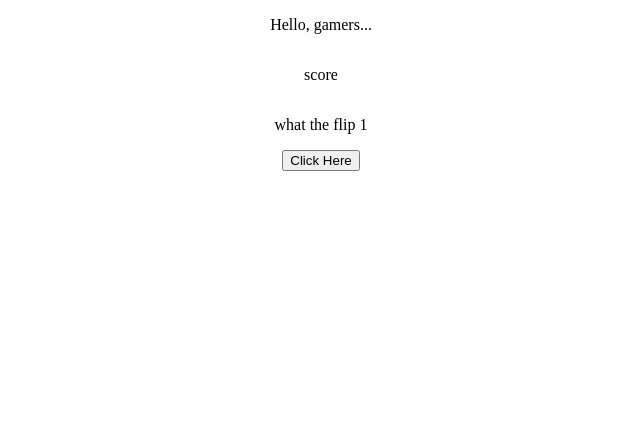
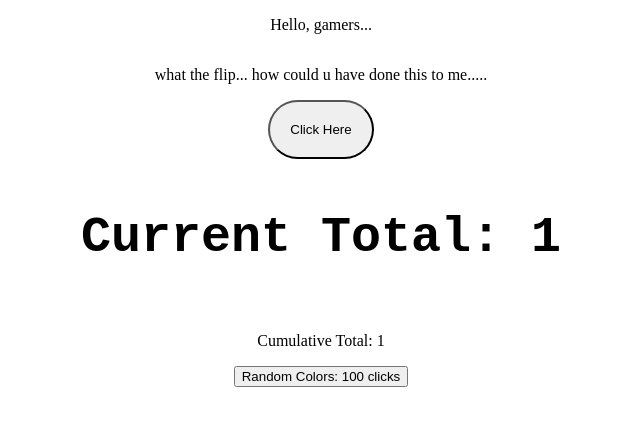
Before and after one commit to tallchain/clicker, a plain HTML site: page index.html in a window 1280 px wide. Both pictures are taken after a click on the button "Click Here". Shown: the whole page, without its empty margins (319-959 px from the left). Drawn offline with Linux system fonts and the light colour scheme.

Commit message:
Feat: Track cumulative total with shop item
-Shop items add new features
-Clicks are currencies that can redeem shop items
-Redeeming a shop item will deduct from the current amount of clicks
but will still keep count of total cumulative amount of clicks

```diff
--- a/css.css
+++ b/css.css
@@ -13,3 +13,16 @@ div {
 p {
     text-align: center;
 }
+
+.pointCurrentTotal {
+    font-size: 50px;
+    font-family: 'Courier New', monospace;
+    font-weight: bold;
+}
+
+
+
+.clickThisBtn {
+    padding: 20px;
+    border-radius: 100px;
+}
--- a/index.html
+++ b/index.html
@@ -10,10 +10,12 @@
     <p>Hello, gamers...</p>
     <div class ="docDiv">
         <div>
-            <p class="pTextScore">score</p>
-            <p class="pointTotal">man</p>
+            <p class="funnyText">nooo don't click it aha....</p>
+            <div><button class="clickThisBtn">Click Here</button></div>
+            <p class="pointCurrentTotal">d</p>
+            <p class="pointCumulativeTotal">d</p>
+            <div><button class="shopColorChangeBtn">Random Colors: 100 clicks</button></div>
         </div>
-        <div><button class="clickThisBtn">Click Here</button></div>
     <script src="javascript.js"></script>
     </div>
 </body>
--- a/javascript.js
+++ b/javascript.js
@@ -1,7 +1,20 @@
 const clickThisBtn = document.querySelector(".clickThisBtn");
-const pointTotal = document.querySelector(".pointTotal")
+const pointCurrentTotal = document.querySelector(".pointCurrentTotal")
+const pointCumulativeTotal = document.querySelector(".pointCumulativeTotal")
+const funnyText = document.querySelector(".funnyText")
+const shopColorChangeBtn = document.querySelector(".shopColorChangeBtn")
 let i = 0
-
+let p = 0
 clickThisBtn.addEventListener("click", () => {
     i++;
-    pointTotal.textContent = `what the flip ${i}`})
+    p++;
+    pointCurrentTotal.textContent = `Current Total: ${i}`;
+    pointCumulativeTotal.textContent =`Cumulative Total: ${p}`;
+    if (i <=15) {funnyText.textContent = "what the flip... how could u have done this to me....."}
+    else {funnyText.textContent = "are u happy with yourself...";}})
+
+shopColorChangeBtn.addEventListener("click", () => {if (i == 10) {i = (i - 10);
+    pointCurrentTotal.textContent = `Current Total: ${i}`;}
+    clickThisBtn.style.cssText = "color: blue; background: cyan;";
+    shopColorChangeBtn.remove()}
+)
```
